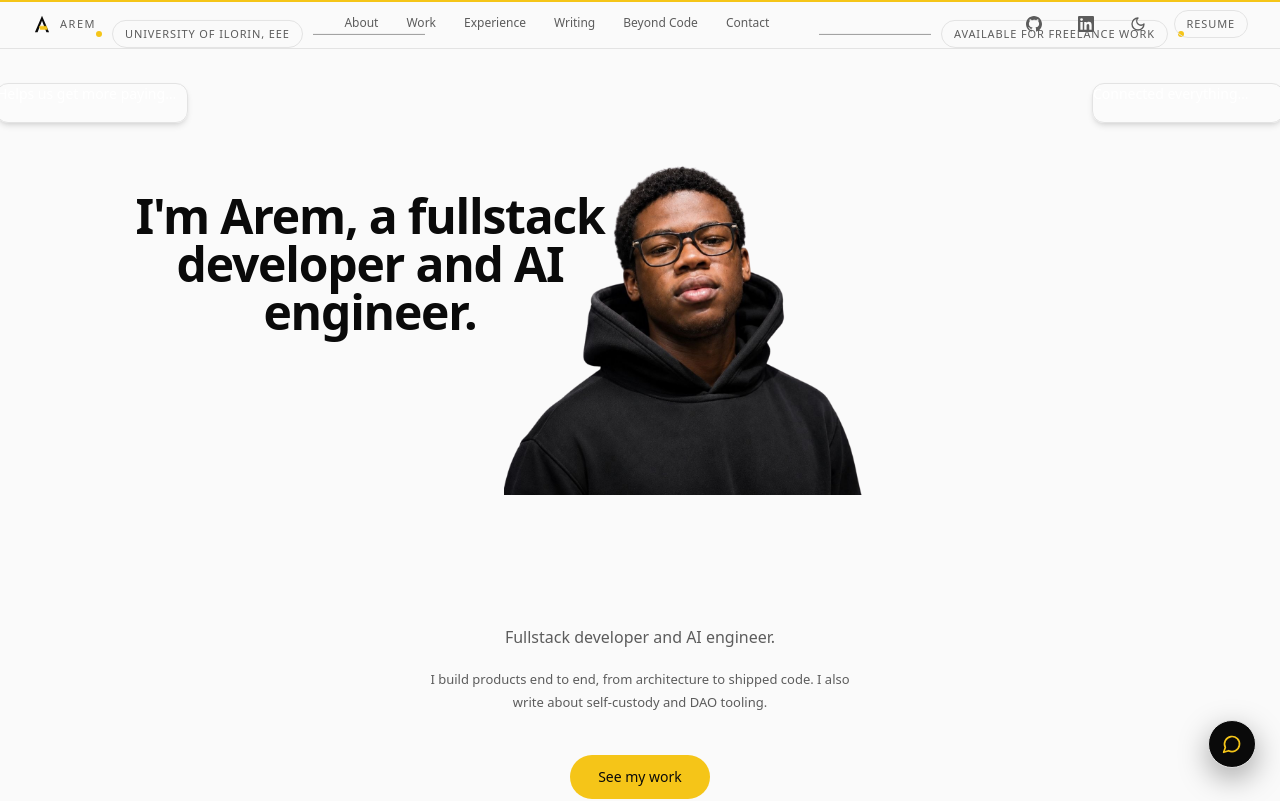
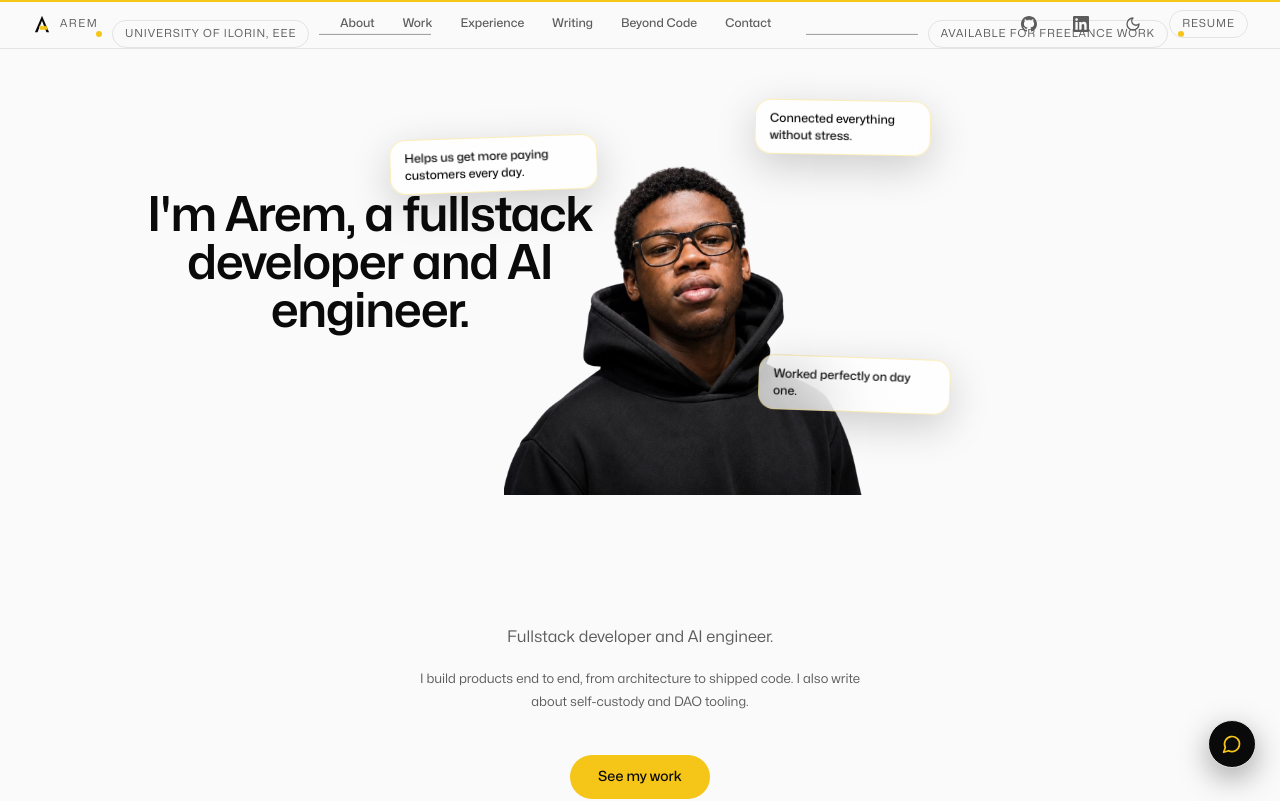
Before and after one commit to Arem-ee/arem, a Next.js app: page / in a window 1280 px wide. Shown: the top 801 px of the page. Built offline with nearby package versions, Linux system fonts and the light colour scheme.

Commit message:
pass5: real hero glass panels overlapping portrait, search callout own card, Mona Sans via next/font/local, freelance annotation verified

```diff
--- a/src/app/globals.css
+++ b/src/app/globals.css
@@ -36,8 +36,8 @@
   --color-neutral-900: var(--neutral-900);
   --color-neutral-950: var(--neutral-950);
 
-  --font-sans: "Mona Sans", system-ui, sans-serif;
-  --font-display: "Mona Sans", system-ui, sans-serif;
+  --font-sans: var(--font-mona-sans), system-ui, sans-serif;
+  --font-display: var(--font-mona-sans), system-ui, sans-serif;
 
   --radius-sm: 0.375rem;
   --radius-md: 0.5rem;
@@ -279,6 +279,10 @@ body {
   white-space: nowrap;
 }
 
+.glass-panel {
+  border-color: rgba(245, 197, 24, 0.3);
+}
+
 .prose-custom {
   font-size: 0.875rem;
   line-height: 1.75;
--- a/src/app/layout.tsx
+++ b/src/app/layout.tsx
@@ -1,5 +1,5 @@
 import type { Metadata, Viewport } from "next";
-import { Inter } from "next/font/google";
+import localFont from "next/font/local";
 
 import { ThemeProvider } from "@/components/theme-provider";
 import { siteConfig } from "@/constants";
@@ -8,10 +8,11 @@ import { JsonLd } from "@/components/json-ld";
 import { ChatWidget } from "@/components/chat/chat-widget";
 import "./globals.css";
 
-const inter = Inter({
-  variable: "--font-inter",
-  subsets: ["latin"],
-  weight: ["400", "500", "600"],
+const monaSans = localFont({
+  src: "./fonts/Mona-Sans.woff2",
+  variable: "--font-mona-sans",
+  weight: "200 900",
+  display: "swap",
 });
 
 export const viewport: Viewport = {
@@ -31,7 +32,7 @@ export default function RootLayout({
   children: React.ReactNode;
 }>) {
   return (
-    <html lang="en" className={inter.variable} suppressHydrationWarning>
+    <html lang="en" className={monaSans.variable} suppressHydrationWarning>
       <head>
         <link rel="canonical" href={siteConfig.url} />
         <link rel="icon" type="image/svg+xml" href="/favicon.svg" />
--- a/src/components/sections/hero.tsx
+++ b/src/components/sections/hero.tsx
@@ -68,6 +68,39 @@ function HeroSection() {
               className="object-cover object-top"
               sizes="(max-width: 768px) 60vw, 360px"
             />
+            <div className="absolute left-0 top-[14%] z-20 hidden w-52 -translate-x-[55%] -rotate-2 rounded-xl border glass-panel bg-card/70 px-3.5 py-2.5 shadow-[0_12px_40px_rgba(0,0,0,0.18)] backdrop-blur-[28px] lg:block dark:shadow-[0_12px_40px_rgba(0,0,0,0.55)]">
+              <p className="text-xs font-medium leading-snug text-card-foreground">
+                Helps us get more paying customers every day.
+              </p>
+            </div>
+            <div className="absolute right-0 top-[5%] z-20 hidden w-44 translate-x-[38%] rotate-1 rounded-xl border glass-panel bg-card/70 px-3.5 py-2.5 shadow-[0_12px_40px_rgba(0,0,0,0.18)] backdrop-blur-[28px] lg:block dark:shadow-[0_12px_40px_rgba(0,0,0,0.55)]">
+              <p className="text-xs font-medium leading-snug text-card-foreground">
+                Connected everything without stress.
+              </p>
+            </div>
+            <div className="absolute bottom-[20%] right-0 z-20 hidden w-48 translate-x-[45%] rotate-2 rounded-xl border glass-panel bg-card/70 px-3.5 py-2.5 shadow-[0_12px_40px_rgba(0,0,0,0.18)] backdrop-blur-[28px] lg:block dark:shadow-[0_12px_40px_rgba(0,0,0,0.55)]">
+              <p className="text-xs font-medium leading-snug text-card-foreground">
+                Worked perfectly on day one.
+              </p>
+            </div>
+          </div>
+
+          <div className="mx-auto mt-6 grid w-full max-w-md gap-2.5 lg:hidden">
+            <div className="rounded-xl border glass-panel bg-card/70 px-4 py-3 shadow-[0_12px_40px_rgba(0,0,0,0.18)] backdrop-blur-[28px] dark:shadow-[0_12px_40px_rgba(0,0,0,0.55)]">
+              <p className="text-xs font-medium leading-snug text-card-foreground">
+                Helps us get more paying customers every day.
+              </p>
+            </div>
+            <div className="rounded-xl border glass-panel bg-card/70 px-4 py-3 shadow-[0_12px_40px_rgba(0,0,0,0.18)] backdrop-blur-[28px] dark:shadow-[0_12px_40px_rgba(0,0,0,0.55)]">
+              <p className="text-xs font-medium leading-snug text-card-foreground">
+                Worked perfectly on day one.
+              </p>
+            </div>
+            <div className="rounded-xl border glass-panel bg-card/70 px-4 py-3 shadow-[0_12px_40px_rgba(0,0,0,0.18)] backdrop-blur-[28px] dark:shadow-[0_12px_40px_rgba(0,0,0,0.55)]">
+              <p className="text-xs font-medium leading-snug text-card-foreground">
+                Connected everything without stress.
+              </p>
+            </div>
           </div>
 
           <FadeIn from="none">
@@ -81,17 +114,6 @@ function HeroSection() {
               also write about self-custody and DAO tooling.
             </p>
           </FadeIn>
-
-          {/* Floating glass panels with trimmed testimonials */}
-          <div className="lg:absolute lg:block top-[35px] left-[-100px] w-48 h-10 rounded-lg bg-white/10 backdrop-filter blur(30) border border-primary/20 shadow-md select-none">
-            <p className="text-white text-sm font-medium line-clamp-1">Helps us get more paying customers every day.</p>
-          </div>
-          <div className="lg:absolute lg:block bottom-[-40px] right-[-100px] w-48 h-10 rounded-lg bg-white/10 backdrop-filter blur(30) border border-primary/20 shadow-md select-none">
-            <p className="text-white text-sm font-medium line-clamp-1">Worked perfectly on day one.</p>
-          </div>
-          <div className="lg:absolute lg:block top-[35px] right-[-100px] w-48 h-10 rounded-lg bg-white/10 backdrop-filter blur(30) border border-primary/20 shadow-md select-none">
-            <p className="text-white text-sm font-medium line-clamp-1">Connected everything without stress.</p>
-          </div>
 
           <FadeIn from="none">
             <div className="mt-10 flex justify-center">
--- a/src/components/sections/testimonials.tsx
+++ b/src/components/sections/testimonials.tsx
@@ -28,9 +28,16 @@ function TestimonialsSection() {
           <p className="mt-6 text-xs text-muted-foreground/50">
             General feedback, kept general on purpose. Named quotes when they land.
           </p>
-          <p className="mt-2 text-xs text-primary/60 underline underline-offset-4">
-            Search my name and Google's AI overview already describes me as a Nigerian engineering student and web developer, active in software engineering and open-source work.
-          </p>
+          <div className="mt-10 max-w-2xl rounded-xl border border-border bg-card p-5">
+            <p className="whisper-label text-muted-foreground/60">
+              Shows up in search
+            </p>
+            <p className="mt-3 text-sm leading-relaxed text-muted-foreground sm:text-[15px]">
+              Search my name and Google&apos;s AI overview already describes me
+              as a Nigerian engineering student and web developer, active in
+              software engineering and open-source work.
+            </p>
+          </div>
         </FadeIn>
       </Container>
     </section>
```
Also changed, not shown: src/app/fonts/Mona-Sans.woff2 (added).
